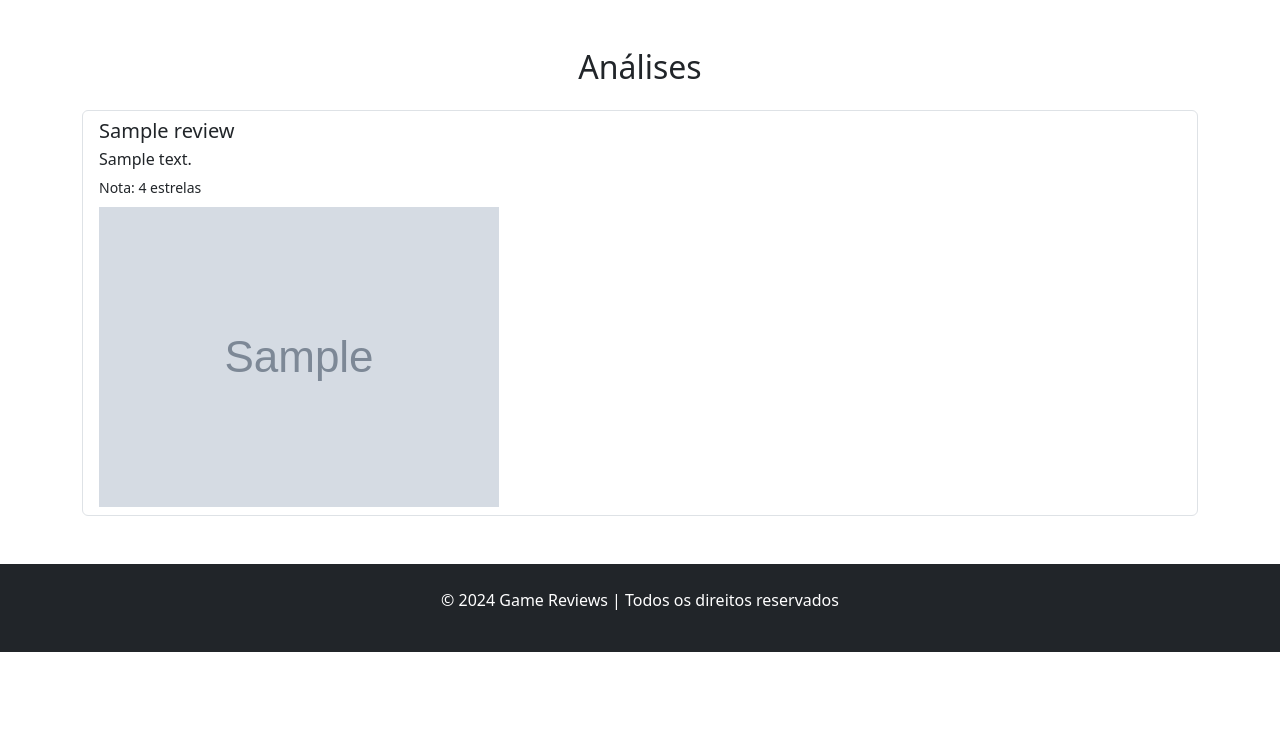
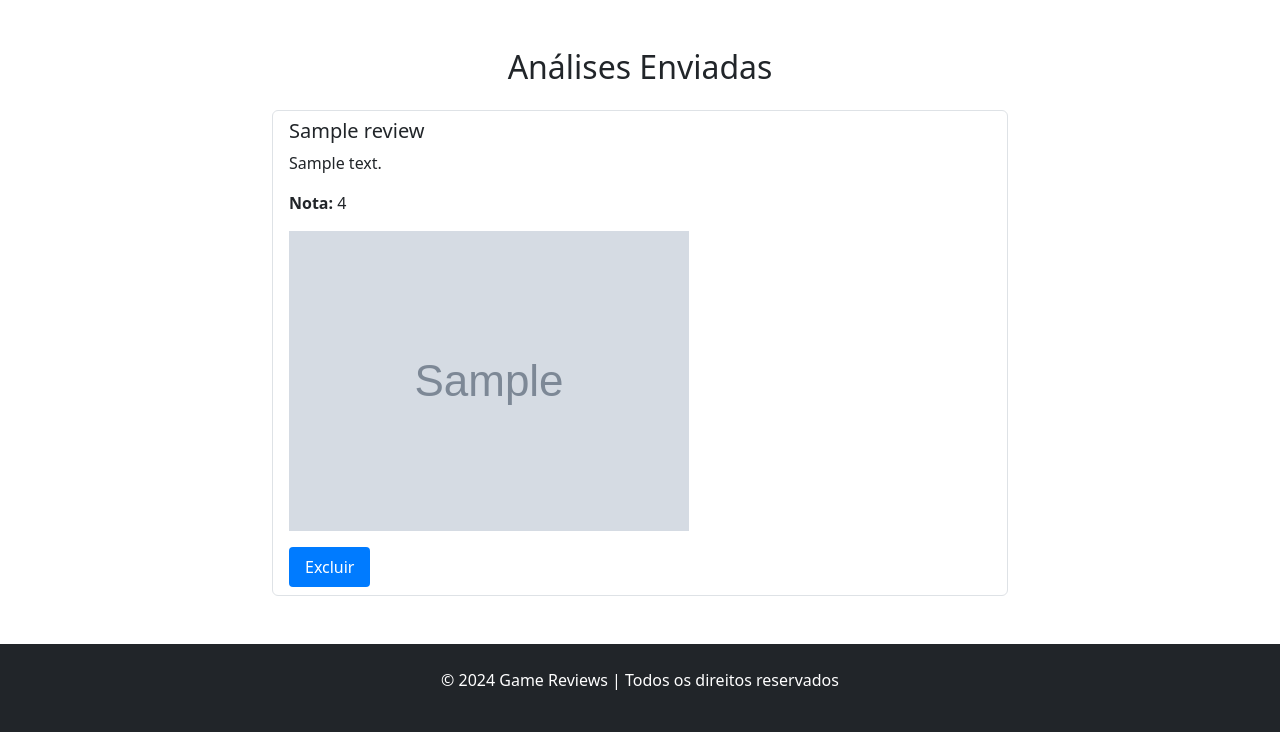
Before and after one commit to VNCSGARCEZ/ProjetoWeb_LV, a Django app: template ProjectWeb/GamerTag/templates/analyze.html in a window 1280 px wide. Shown: the part 56-800 px from the top of the page. Run offline with Django 5.2, Linux system fonts and the light colour scheme; the template is opened without the code that fills it: most values are stand-ins (such as "Sample title", 1, 10 or a date in 2020); grey boxes marked "Sample" are stand-in pictures.

Commit message:
excluir analise

```diff
--- a/ProjectWeb/GamerTag/templates/analyze.html
+++ b/ProjectWeb/GamerTag/templates/analyze.html
@@ -36,28 +36,42 @@
         </div>
     </nav>
 
-    <!-- Seção de análises -->
+<!-- Seção de análises enviadas -->
 <div class="container my-5">
-        <h2 class="text-center mb-4">Análises</h2>
+    <h2 class="text-center mb-4">Análises Enviadas</h2>
+    <div class="row justify-content-center">
+        <div class="col-md-8">
+
+            <!-- Verifica se existem análises -->
             {% if reviews %}
-        <div class="list-group">
+                <ul class="list-group">
+                    <!-- Loop através de todas as análises -->
                     {% for review in reviews %}
-            <div class="list-group-item">
-                <h5 class="mb-1">{{ review.game_name }}</h5>
-                <p class="mb-1">{{ review.game_review }}</p>
-                <small>Nota: {{ review.rating }} estrelas</small>
+                        <li class="list-group-item">
+                            <h5>{{ review.game_name }}</h5>
+                            <p>{{ review.game_review }}</p>
+                            <p><strong>Nota:</strong> {{ review.rating }}</p>
+
+                            <!-- Exibir a imagem se existir -->
                             {% if review.game_image %}
-                <div class="mt-2">
-                    <img src="{{ review.game_image }}" alt="Imagem do Jogo" class="img-fluid">
-                </div>
+                                <img src="{% static 'uploads/'|add:review.game_image %}" alt="Imagem do jogo" class="img-fluid" style="max-width: 600px; max-height: 900px;">
+                            {% endif %}
+
+                            <!-- Botão para apagar a análise -->
+                            <form method="POST" action="{% url 'delete_review' review_id=forloop.counter0 %}">
+                                {% csrf_token %}
+                                <button type="submit" class="btn btn-danger mt-3">Excluir</button>
+                            </form>
+                        </li>
+                    {% endfor %}
+                </ul>
+            {% else %}
+                <p class="text-center">Nenhuma análise enviada ainda.</p>
             {% endif %}
         </div>
-            {% endfor %}
     </div>
-        {% else %}
-        <p class="text-center">Nenhuma análise disponível.</p>
-        {% endif %}
 </div>
+
 
     <!-- Footer -->
     <footer class="bg-dark text-white text-center py-4">
--- a/ProjectWeb/GamerTag/urls.py
+++ b/ProjectWeb/GamerTag/urls.py
@@ -1,10 +1,11 @@
 from django.conf import settings
 from django.conf.urls.static import static
 from django.urls import path
-from .views import IndexView, HomeView, AnalyzeView
+from .views import IndexView, HomeView, AnalyzeView, delete_review
 
 urlpatterns = [
     path('', IndexView.as_view(), name='inicio'),
     path('home/', HomeView.as_view(), name='home'),
     path('analyze/', AnalyzeView.as_view(), name='analyze'),
+    path('delete_review/<int:review_id>/', delete_review, name='delete_review'),
 ] + static(settings.MEDIA_URL, document_root=settings.MEDIA_ROOT)
```
Also changed, not shown: ProjectWeb/GamerTag/templates/home.html (+11 -2 lines), ProjectWeb/GamerTag/views.py (+22 -2 lines), ProjectWeb/db.sqlite3. Lines whose indentation alone changed are shown as unchanged.
